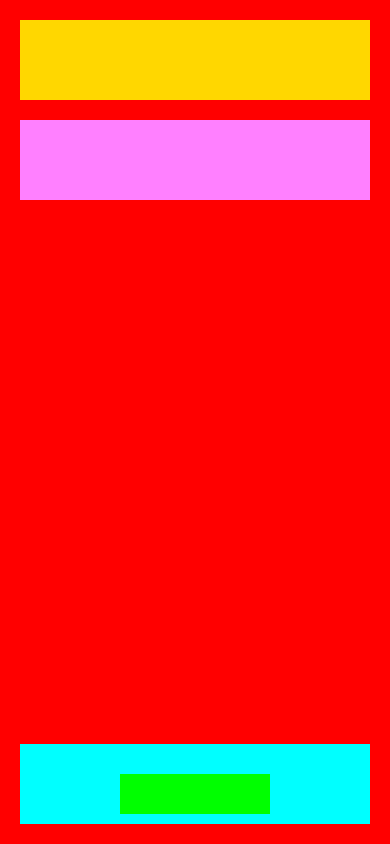
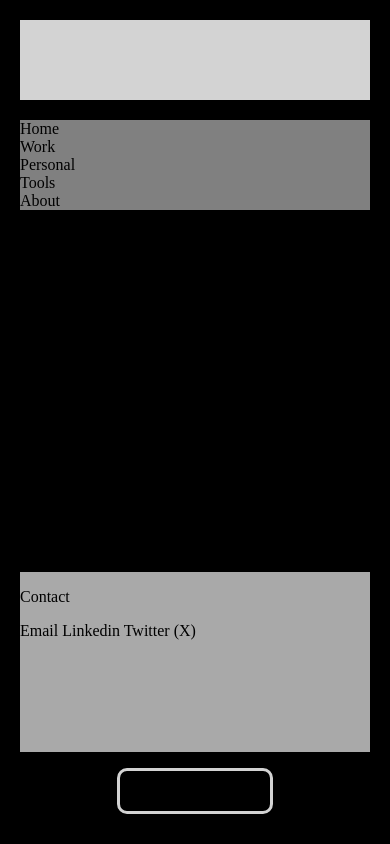
Before and after one commit to WarrenWarrens/WarrenWarrens.github.io, a plain HTML site: page life/life.html in a window 390 px wide. Both pictures are taken after a click on the element 195 px from the left and 794 px from the top of the page. Drawn offline with Linux system fonts and the light colour scheme.

Commit message:
Potential overhaul... Again

```diff
--- a/life/Main.css
+++ b/life/Main.css
@@ -13,23 +13,24 @@ body, html {
 }
 
 .SectionLeft {
-    background-color: red;
+    background-color: black;
     width: 300px; /* Use a fixed pixel value instead of vw */
     flex-shrink: 0; /* Forces Flexbox to never shrink this element */
     height: 100%;
     position: relative; /* Add this line */
+    border-right: 2px solid white;
 }
 
 
 
 .SectionRight {
-    background-color: #0044ff; /* Standard blue */
+    background-color: black; /* Standard blue */
     flex-grow: 1; /* Takes up the remaining space */
     height: 100%;
 }
 
-.yellow-div {
-    background-color: #ffd700;
+.DivIcon {
+    background-color: lightgray;
     position: absolute;
     top: 20px; /* Anchored to the top */
     left: 20px;
@@ -38,18 +39,19 @@ body, html {
     z-index: 10; /* Keeps it above the pink div */
 }
 
-.pink-div {
-    background-color: #ff80ff;
+.DivGuide {
+    background-color: grey;
     position: absolute;
     top: 120px; /* Anchored below the yellow div (20px top + 80px yellow + 20px gap) */
     left: 20px;
     right: 20px;
-    height: 80px;
+    height: auto;
     z-index: 5; /* Lower z-index so it gets overlapped */
+    display: inline-grid;
 }
 
-.cyan-div {
-    background-color: #00ffff;
+.DivContact {
+    background-color: darkgrey;
     position: absolute;
     bottom: 20px; /* Anchored to the bottom */
     left: 20px;
@@ -59,7 +61,7 @@ body, html {
 }
 
 /* Hide the green button on desktop */
-.green-div {
+.DivMenu {
     display: none;
 }
 
@@ -87,9 +89,9 @@ body, html {
     }
 
     /* Style and position the green button */
-    .green-div {
+    .DivMenu {
         display: block;
-        background-color: #00ff00;
+        background-color: black;
         position: fixed;
         bottom: 30px; /* Placed at the bottom */
         left: 50%;
@@ -98,5 +100,16 @@ body, html {
         height: 40px;
         z-index: 20; /* Keep above both red and blue divs so it's always clickable */
         cursor: pointer;
+        border-radius: 10px;
+        border-style: solid;
+        border-color: lightgray;
     }
+
+    .DivContact
+    {
+        padding-bottom: 100px;
+        transform: translateY(-40%);
+    }
+
+
 }
--- a/life/life.html
+++ b/life/life.html
@@ -9,18 +9,26 @@
 <body>
 
 <main class="Main">
-    <!-- The Red Div (Sidebar on Desktop, Fullscreen on Mobile) -->
     <section id="red-panel" class="SectionLeft">
-        <div class="yellow-div"></div>
-        <div class="pink-div"></div>
-        <div class="cyan-div"></div>
+        <div class="DivIcon"></div>
+        <div class="DivGuide">
+            <a>Home</a>
+            <a>Work</a>
+            <a>Personal</a>
+            <a>Tools</a>
+            <a>About</a>
+        </div>
+        <div class="DivContact">
+            <p>Contact</p>
+            <a>Email</a>
+            <a>Linkedin</a>
+            <a>Twitter (X)</a>
+        </div>
     </section>
 
-    <!-- The Blue Div (Main Content) -->
     <section class="SectionRight"></section>
 
-    <!-- The Green Div (Toggle Button, hidden on desktop) -->
-    <div id="green-btn" class="green-div"></div>
+    <div id="green-btn" class="DivMenu"></div>
 </main>
 
 <script src="Main.js"></script>
```
